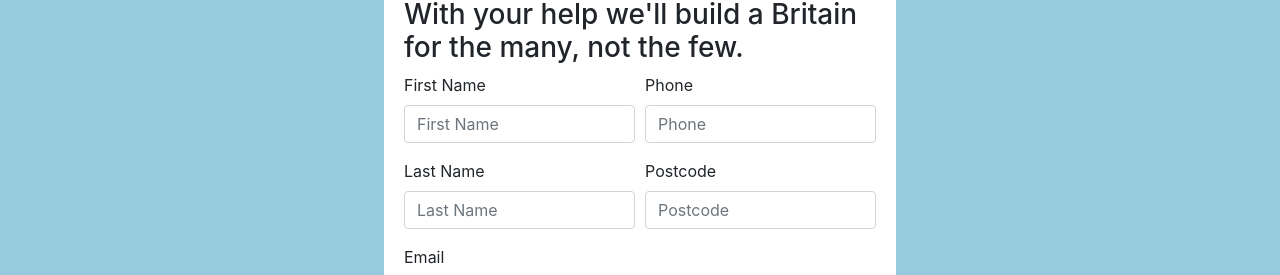
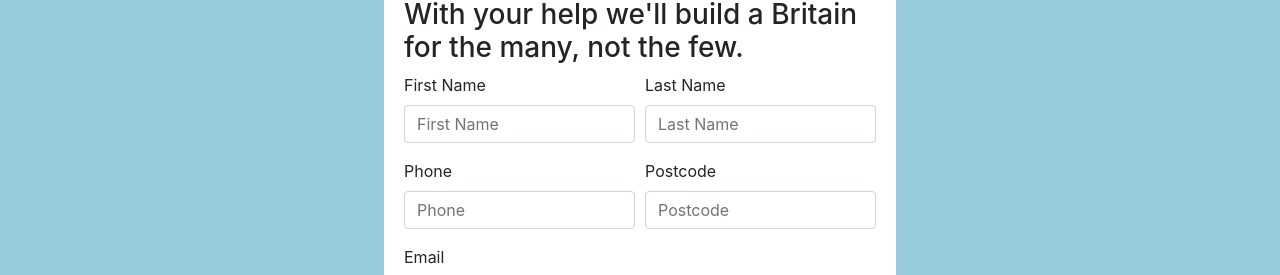
Before and after one commit to AltomHussain/Labour-site, a React (Create React App) app: page /volunteers in a window 1280 px wide. Shown: the part 225-500 px from the top of the page. Built offline with nearby package versions, Linux system fonts and the light colour scheme.

Commit message:
swapped last name with email fields

```diff
--- a/src/component/Volunteers.js
+++ b/src/component/Volunteers.js
@@ -21,13 +21,6 @@ export default function Volunteers() {
               />
             </div>
             <div className="form-group col-md-6">
-              <label className="">Phone</label>
-              <input type="text" placeholder="Phone" className="form-control" />
-            </div>
-          </div>
-
-          <div className="form-row ">
-            <div className="form-group col-md-6">
               <label className="">Last Name</label>
               <input
                 type="text"
@@ -35,7 +28,12 @@ export default function Volunteers() {
                 className="form-control"
               />
             </div>
-
+          </div>
+          <div className="form-row ">
+            <div className="form-group col-md-6">
+              <label className="">Phone</label>
+              <input type="text" placeholder="Phone" className="form-control" />
+            </div>
             <div className="form-group col-md-6">
               <label className="">Postcode</label>
               <input
```
Also changed, not shown: 1 other file (tests, documents, lock files or other folders).
